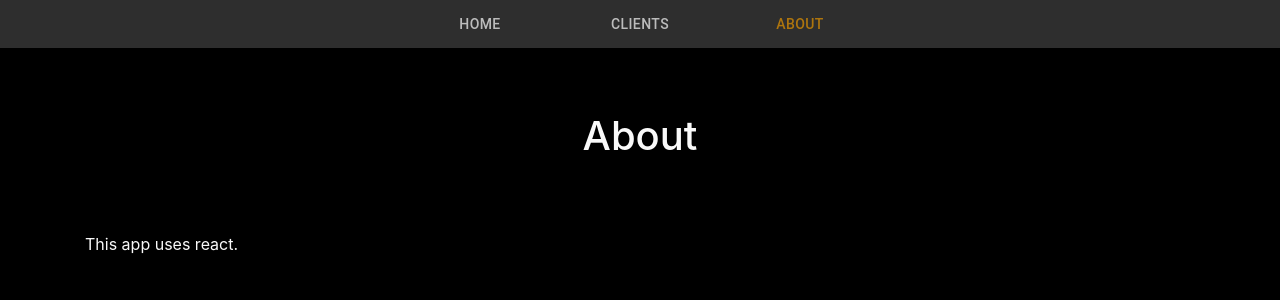
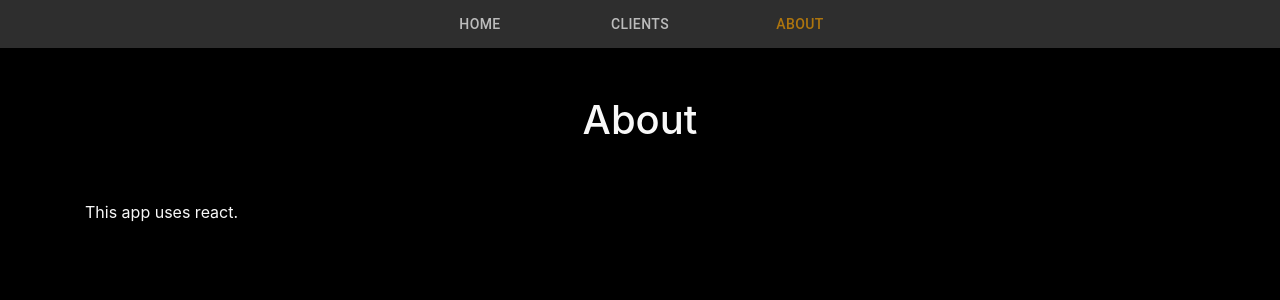
Before and after one commit to argometric/japanhair, a React (Create React App) app: page /about in a window 1280 px wide. Shown: the top 300 px of the page. Built offline with nearby package versions, Linux system fonts and the light colour scheme; no server answers.

Commit message:
Added Localtunnel Dev-Dependendy + Basic styling

```diff
--- a/package.json
+++ b/package.json
@@ -41,6 +41,7 @@
   "devDependencies": {
     "cross-env": "^6.0.0",
     "json-server": "^0.15.1",
+    "localtunnel": "^2.0.0",
     "npm-run-all": "^4.1.5"
   }
 }
--- a/public/styles.css
+++ b/public/styles.css
@@ -12,7 +12,7 @@ a:hover {
   color: #000;
 }
 .title {
-  padding: 4rem 0;
+  padding: 3rem 0;
 }
 .nav-link {
   color: #f9f9f9;
--- a/public/styles.less
+++ b/public/styles.less
@@ -21,7 +21,7 @@ a:hover {
 }
 
 .title {
-  padding: 4rem 0;
+  padding: 2rem 0;
 }
 
 .nav-link {
--- a/src/components/LocationsList.js
+++ b/src/components/LocationsList.js
@@ -38,7 +38,7 @@ export default function LocationsList(props) {
                     <CardContent>
                       <Typography
                         gutterBottom
-                        variant="h3"
+                        variant="h4"
                         component="h2"
                         className="text-center"
                       >
@@ -47,8 +47,8 @@ export default function LocationsList(props) {
                     </CardContent>
                   </CardActionArea>
                   <div className="text-center">
-                    <h2>{locations.phone}</h2>
-                    <h2>{locations.email}</h2>
+                    <h4>{locations.phone}</h4>
+                    <h4>{locations.email}</h4>
                   </div>
                   <CardActions style={{ justifyContent: "center" }}>
                     <Button
--- a/src/components/LocationsPage.js
+++ b/src/components/LocationsPage.js
@@ -10,7 +10,7 @@ function LocationsPage() {
   }, []);
 
   return (
-    <div className="album py-3 container">
+    <div className="album py-2 container">
       <div className="container">
         <div className="row">
           <LocationsList locations={locations} />
```
Also changed, not shown: 1 other file (tests, documents, lock files or other folders).
